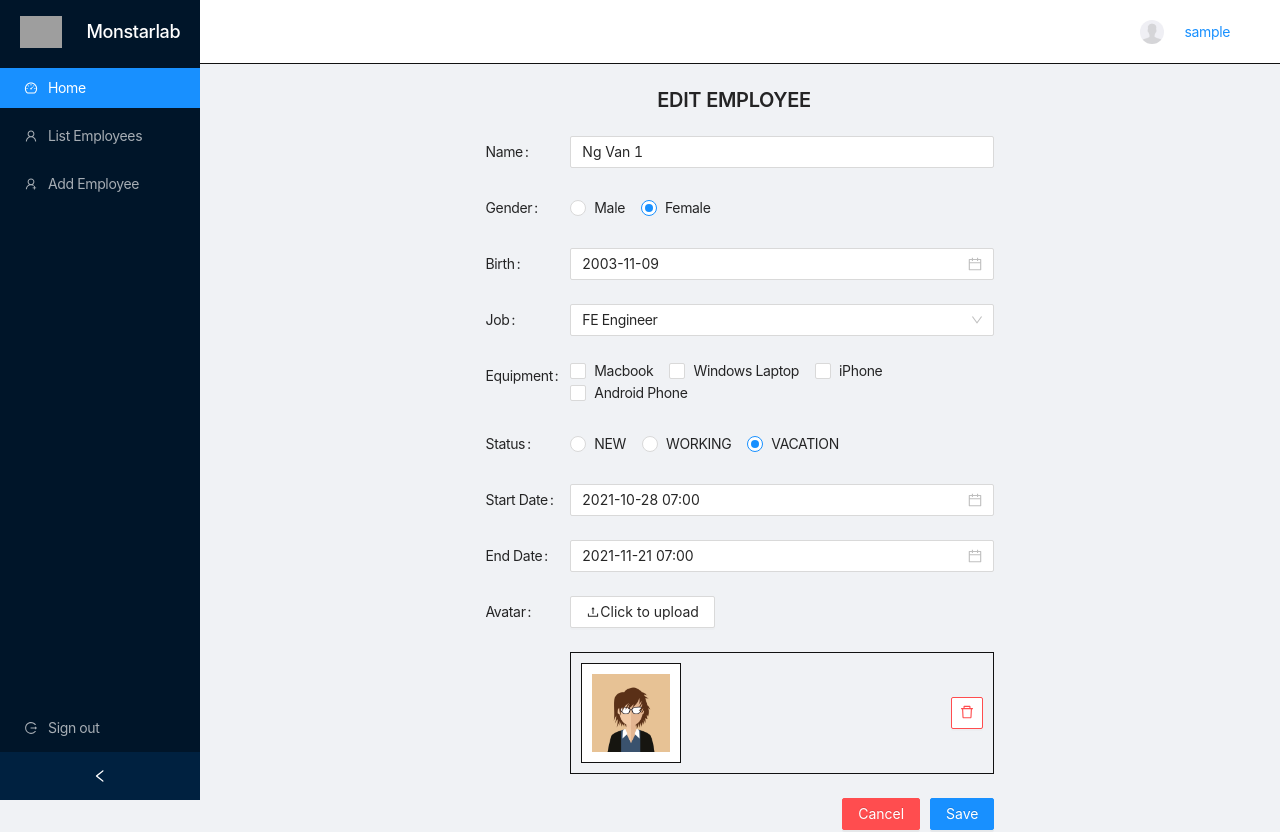
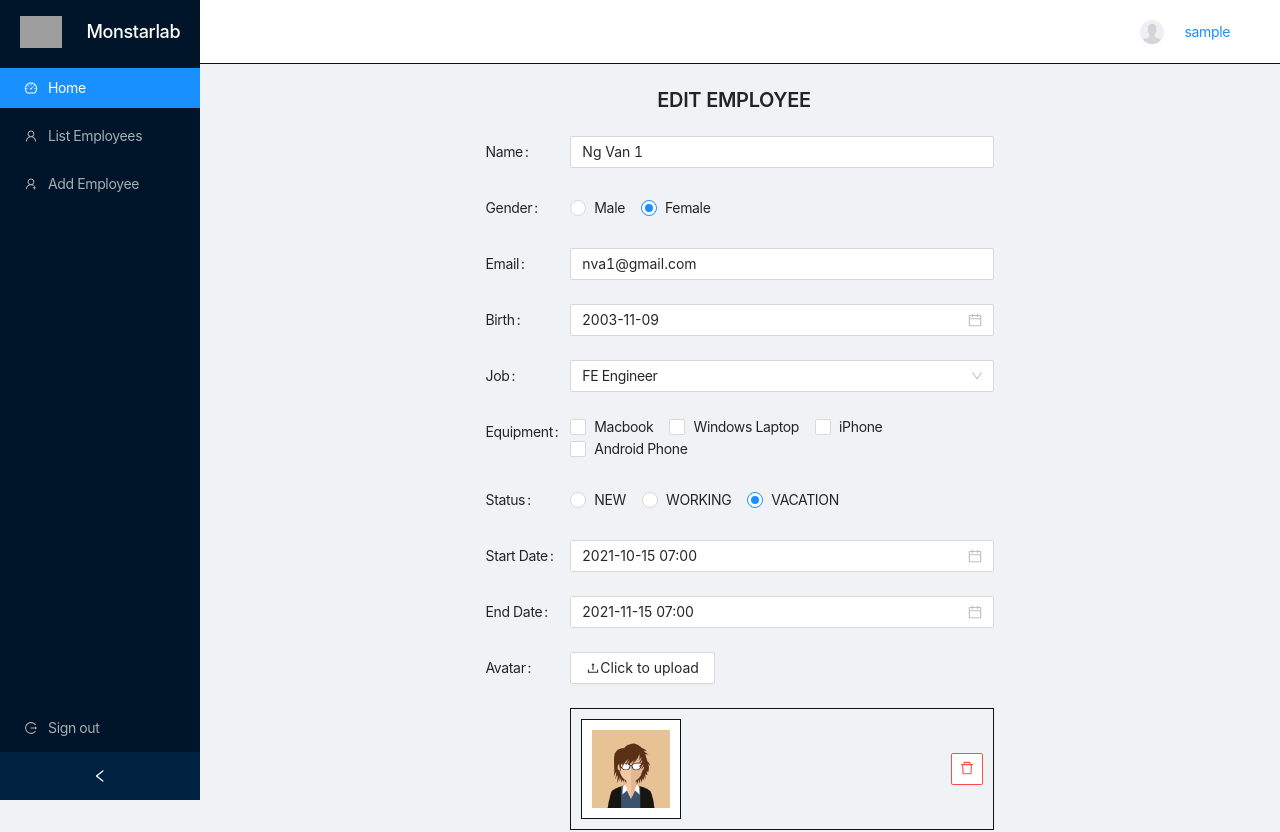
Before and after one commit to mvn-huyphan-dn/fe-advanced-final-project, a React (Create React App) app: page /edit-employee/1 in a window 1280 px wide. Shown: the top 832 px of the page. Built offline with nearby package versions, Linux system fonts and the light colour scheme; sample sign-in values are in the browser's storage; grey boxes are pictures that could not be loaded.

Commit message:
Email Field

```diff
--- a/src/assets/scss/pages/_detail-page.scss
+++ b/src/assets/scss/pages/_detail-page.scss
@@ -28,4 +28,10 @@
       height: 200px;
     }
   }
+  .equipment-wrapper {
+    .ant-card-cover {
+      padding: 10px;
+      border: 1px solid map-get($colors, black);
+    }
+  }
 }
--- a/src/pages/Features/AddEmployee/index.js
+++ b/src/pages/Features/AddEmployee/index.js
@@ -126,6 +126,36 @@ export default function AddEmployee() {
                     <Radio value={1}>Male</Radio>
                     <Radio value={2}>Female</Radio>
                   </Radio.Group>
+                )} />
+            </Form.Item>
+
+            <Form.Item
+              label="Email"
+              labelAlign='left'
+              labelCol={{ span: 4 }}
+              wrapperCol={{ span: 20 }}
+              className={`${!errors.email ? 'ant-form-item-has-success' : 'ant-form-item-with-help ant-form-item-has-error'}`}>
+              <Controller
+                name="email"
+                defaultValue=""
+                control={control}
+                rules={{
+                  required: "This field can't be empty",
+                  pattern: {
+                    value: /^(([^<>()[\]\\.,;:\s@"]+(\.[^<>()[\]\\.,;:\s@"]+)*)|(".+"))@((\[[0-9]{1,3}\.[0-9]{1,3}\.[0-9]{1,3}\.[0-9]{1,3}])|(([a-zA-Z\-0-9]+\.)+[a-zA-Z]{2,}))$/,
+                    message: 'Please input valid email'
+                  }
+                }}
+                render={({ field }) => (
+                  <div className='flex flex-column custom-input'>
+                    <Input
+                      {...field}
+                      placeholder='Input employee email' />
+                    {errors.email &&
+                      <div className="ant-form-item-explain ant-form-item-explain-connected form-error-text">
+                        <div role="alert" className="ant-form-item-explain-error">{errors.email.message}</div>
+                      </div>}
+                  </div>
                 )} />
             </Form.Item>
 
--- a/src/pages/Features/EditEmployee/index.js
+++ b/src/pages/Features/EditEmployee/index.js
@@ -161,6 +161,36 @@ export default function EditEmployee() {
                       <Radio value={1}>Male</Radio>
                       <Radio value={2}>Female</Radio>
                     </Radio.Group>
+                  )} />
+              </Form.Item>
+
+              <Form.Item
+                label="Email"
+                labelAlign='left'
+                labelCol={{ span: 4 }}
+                wrapperCol={{ span: 20 }}
+                className={`${!errors.email ? 'ant-form-item-has-success' : 'ant-form-item-with-help ant-form-item-has-error'}`}>
+                <Controller
+                  name="email"
+                  defaultValue={employee.email}
+                  control={control}
+                  rules={{
+                    required: "This field can't be empty",
+                    pattern: {
+                      value: /^(([^<>()[\]\\.,;:\s@"]+(\.[^<>()[\]\\.,;:\s@"]+)*)|(".+"))@((\[[0-9]{1,3}\.[0-9]{1,3}\.[0-9]{1,3}\.[0-9]{1,3}])|(([a-zA-Z\-0-9]+\.)+[a-zA-Z]{2,}))$/,
+                      message: 'Please input valid email'
+                    }
+                  }}
+                  render={({ field }) => (
+                    <div className='flex flex-column custom-input'>
+                      <Input
+                        {...field}
+                        placeholder='Input employee email' />
+                      {errors.email &&
+                        <div className="ant-form-item-explain ant-form-item-explain-connected form-error-text">
+                          <div role="alert" className="ant-form-item-explain-error">{errors.email.message}</div>
+                        </div>}
+                    </div>
                   )} />
               </Form.Item>
 
--- a/src/pages/Features/EmployeeDetail/index.js
+++ b/src/pages/Features/EmployeeDetail/index.js
@@ -1,4 +1,4 @@
-import { Card, Avatar, List, Divider, PageHeader } from 'antd';
+import { Card, Avatar, List, Divider, PageHeader, Row, Col } from 'antd';
 import { useParams } from 'react-router';
 import { AiOutlineEdit } from "react-icons/ai";
 import { useSelector, useDispatch } from "react-redux";
@@ -114,6 +114,7 @@ export default function EmployeeDetail() {
               return (
                 <List.Item>
                   <Card
+                    className='equipment-wrapper'
                     cover={
                       <img
                         alt="equipment cover"
@@ -150,13 +151,15 @@ export default function EmployeeDetail() {
             avatar={
               <Avatar
                 className='cover-avatar-wrapper'
-                src={employee.avatar? employee.avatar: defaultAvatar}
+                src={employee.avatar ? employee.avatar : defaultAvatar}
                 shape="square"
                 size={200} />
             }
             description={
               <div
                 className='cover-description'>
+                <Row>
+                  <Col span={12}>
                     <List.Item.Meta
                       title={<div className='item-title'>Name: </div>}
                       description={<div className='item-description'>{employee.name}</div>}
@@ -173,6 +176,14 @@ export default function EmployeeDetail() {
                         </div>
                       }
                     />
+                  </Col>
+                  <Col span={12}>
+                    <List.Item.Meta
+                      title={<div className='item-title'>Email: </div>}
+                      description={<div className='item-description'>{employee.email}</div>}
+                    />
+                  </Col>
+                </Row>
               </div>
             }
           />
--- a/src/pages/Features/Employees/index.js
+++ b/src/pages/Features/Employees/index.js
@@ -43,6 +43,8 @@ export default function Employees() {
     });
   }
 
+
+
   const columns = [
     {
       title: 'Avatar',
@@ -52,7 +54,7 @@ export default function Employees() {
         <div className='avatar-table-wrapper flex-center'>
           {obj ? <img src={obj} alt='avatar' />
             : <img src={defaultAvatar} alt='avatar' />}
-        </div>
+        </div>,
     },
     {
       title: 'Name',
@@ -71,6 +73,12 @@ export default function Employees() {
         { text: 'Female', value: 2 }
       ],
       onFilter: (value, record) => record.gender === value,
+    },
+    {
+      title: 'Email',
+      dataIndex: 'email',
+      key: 'email',
+      sorter: (a, b) => a.email.length - b.email.length,
     },
     {
       title: 'Birth',
@@ -266,7 +274,6 @@ export default function Employees() {
 
           </div>}
         expandable={{
-          // expandRowByClick: true,
           expandedRowRender: record => <p className='vacation-period'>Going vacation from {record.startDate} to {record.endDate}</p>,
           rowExpandable: record => record.status === 3,
         }}
```
Also changed, not shown: src/core/constants/database/index.js. Lines whose indentation alone changed are shown as unchanged.
